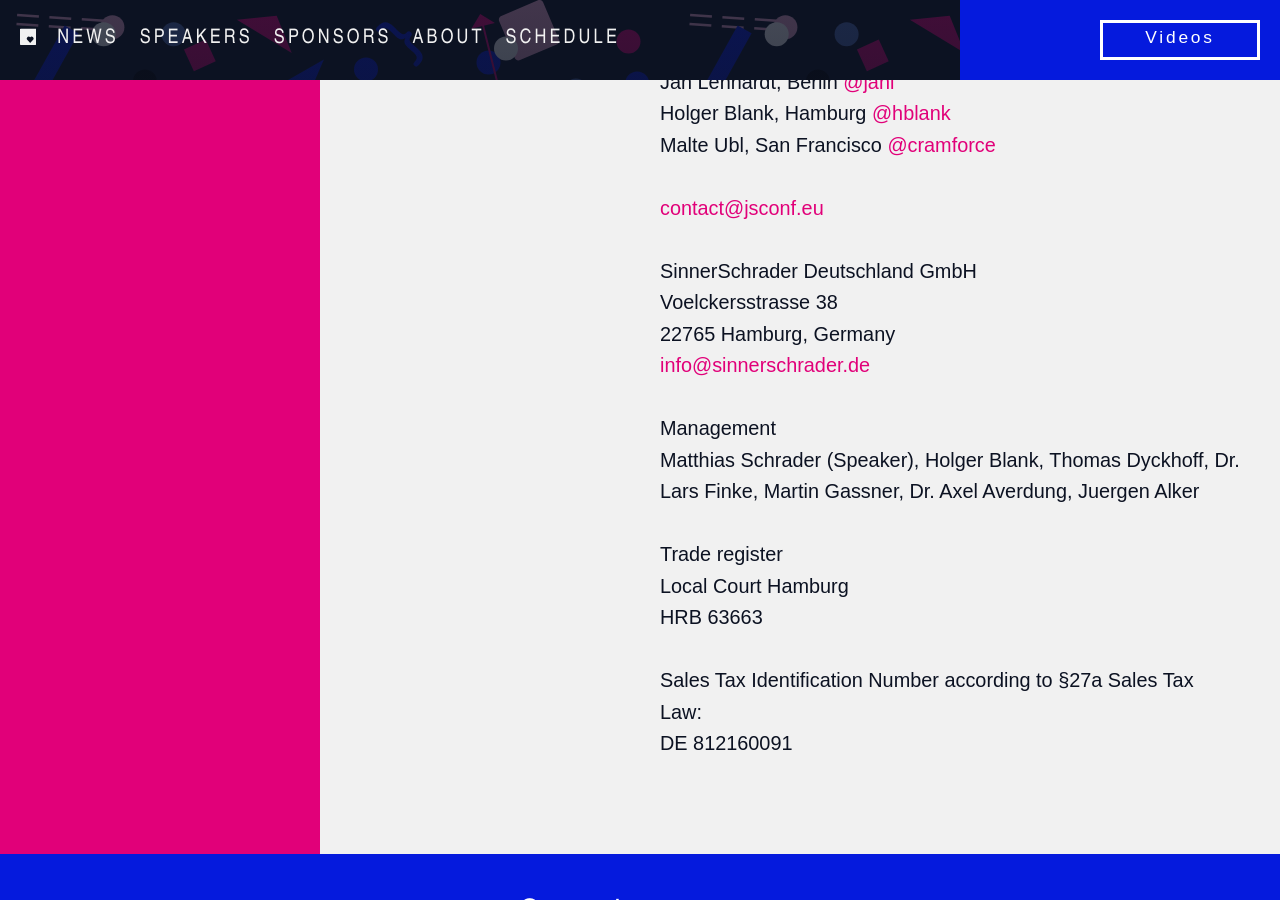
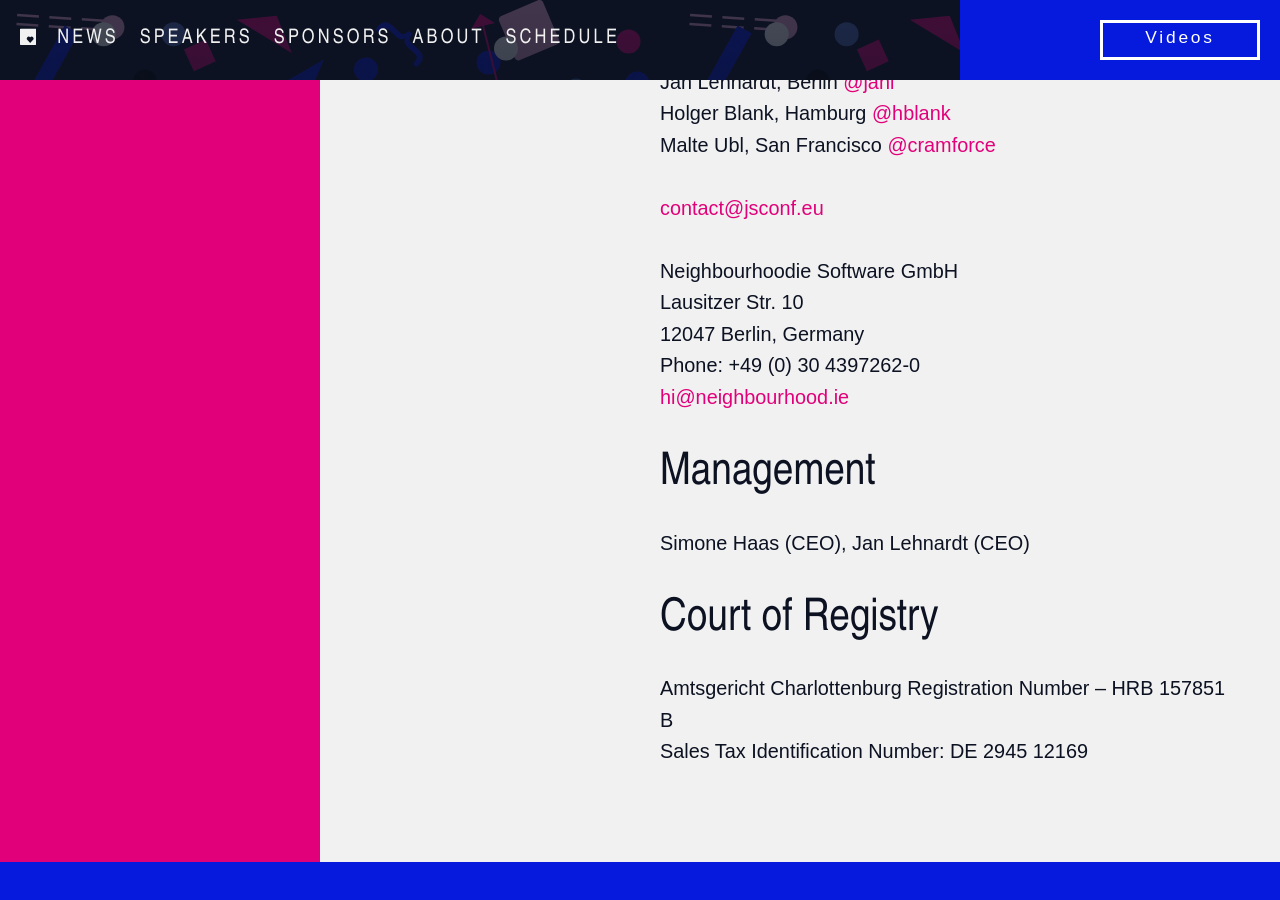
Before and after one commit to jsconf/2017.jsconf.eu, a Jekyll site: the page built from impressum.html, in a window 1280 px wide and 900 px high, scrolled down 319 px. Built offline with Jekyll 4.4.1, drawn with Linux system fonts in a browser that asks for light colours; nearby versions of some CDN libraries.

Commit message:
feat: update impressum

```diff
--- a/impressum.html
+++ b/impressum.html
@@ -16,24 +16,5 @@
 </p>
 
 <p>
-  SinnerSchrader Deutschland GmbH<br>
-  Voelckersstrasse 38<br>
-  22765 Hamburg, Germany<br>
-  <a href="mailto:&#x69;&#x6E;&#x66;&#x6F;&#x40;&#x73;&#x69;&#x6E;&#x6E;&#x65;&#x72;&#x73;&#x63;&#x68;&#x72;&#x61;&#x64;&#x65;&#x72;&#x2E;&#x64;&#x65;">info@sinnerschrader.de</a>
+  Neighbourhoodie Software GmbH<br>Lausitzer Str. 10<br>12047 Berlin, Germany<br>Phone: +49 (0) 30 4397262-0<br><a href=mailto:hi@neighbourhood.ie>hi@neighbourhood.ie</a></p><h2 id=management>Management</h2><p>Simone Haas (CEO), Jan Lehnardt (CEO)</p><h2 id=court-of-registry>Court of Registry</h2><p>Amtsgericht Charlottenburg Registration Number – HRB 157851 B<br>Sales Tax Identification Number: DE 2945 12169
 </p>
-
-<p>
-Management<br>
-Matthias Schrader (Speaker), Holger Blank, Thomas Dyckhoff, Dr. Lars Finke, Martin Gassner, Dr. Axel Averdung, Juergen Alker
-</p>
-
-<p>
-Trade register<br>
-Local Court Hamburg<br>
-HRB 63663
-</p>
-
-<p>
-Sales Tax Identification Number according to §27a Sales Tax Law:<br>
-DE 812160091
-</p>
```
